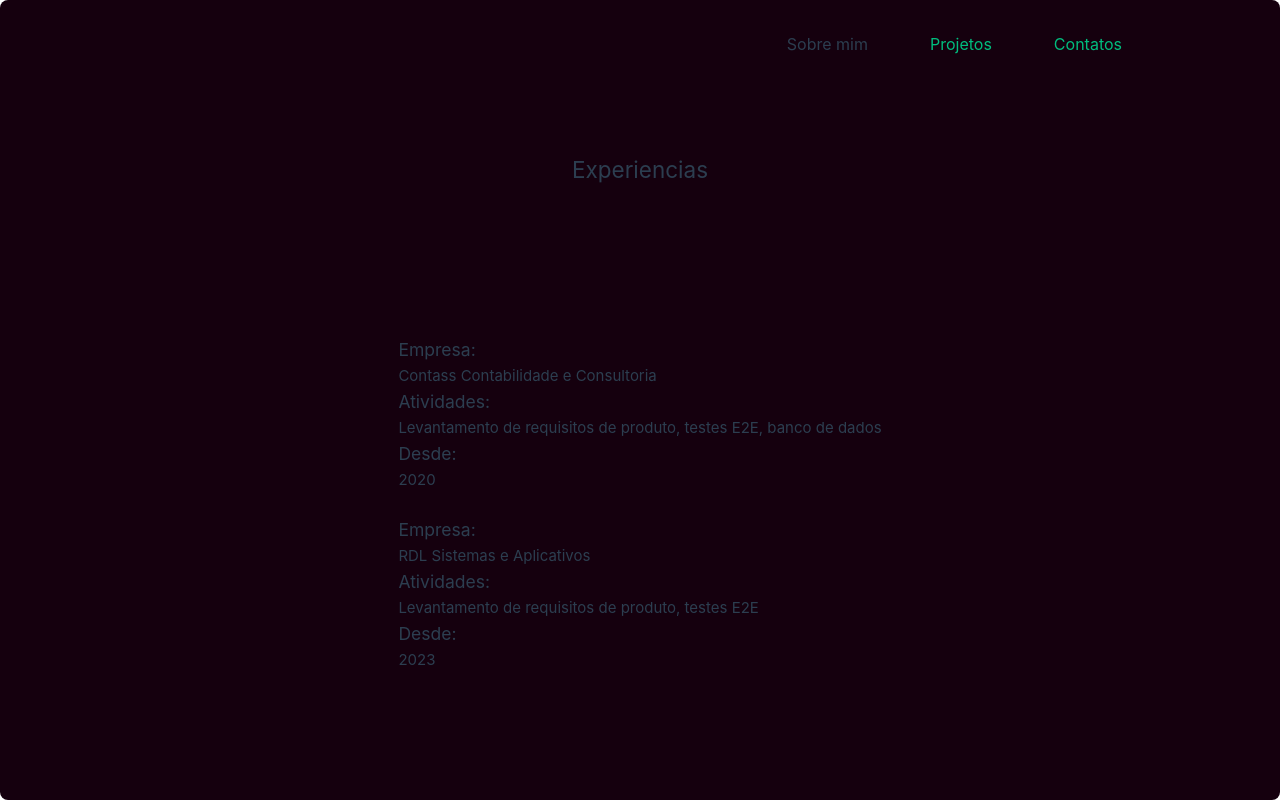
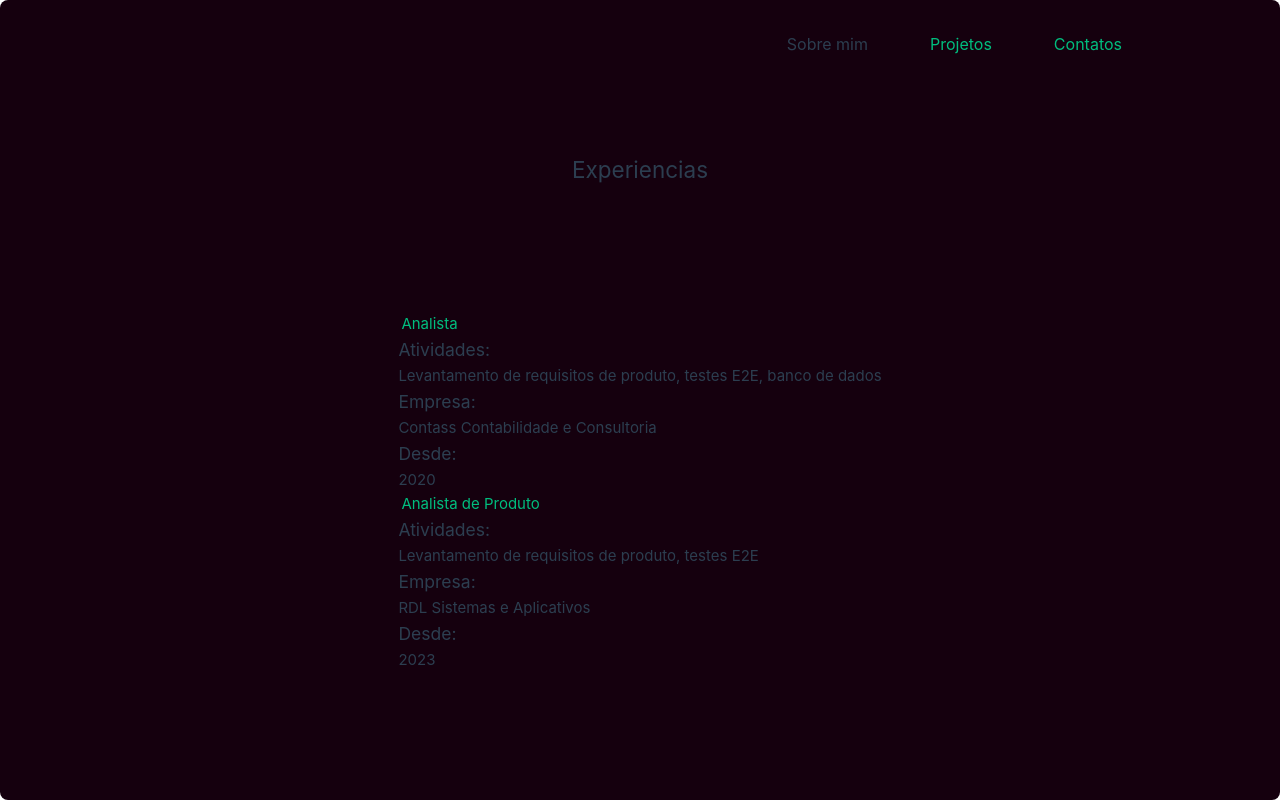
Before and after one commit to Daandrn/myPage, a Vue app: page / in a window 1280 px wide. Built offline with nearby package versions, Linux system fonts and the light colour scheme.

Commit message:
fix function

```diff
--- a/src/views/HomeView.vue
+++ b/src/views/HomeView.vue
@@ -11,22 +11,23 @@
 
     <div v-if="experiences.length > 0">
       <div v-for="(experience, index) in experiences" :key="index">
-        <a :href="experience.link" target="_blank" :alt="experience.name" rel="noopener noreferrer">
+        <a :href="experience.link" target="_blank" rel="noopener noreferrer">
+          {{ experience.name }}
         </a>
+
+        <div>
+          <h3>Atividades:</h3>
+
+          <div>
+            {{ experience.activities }}
+          </div>
+        </div>
 
         <div>
           <h3>Empresa:</h3>
 
           <div>
             {{ experience.enterprise }}
-          </div>
-        </div>
-
-        <div>
-          <h3>Atividades:</h3>
-
-          <div>
-            {{ experience.activities }}
           </div>
         </div>
 
```
